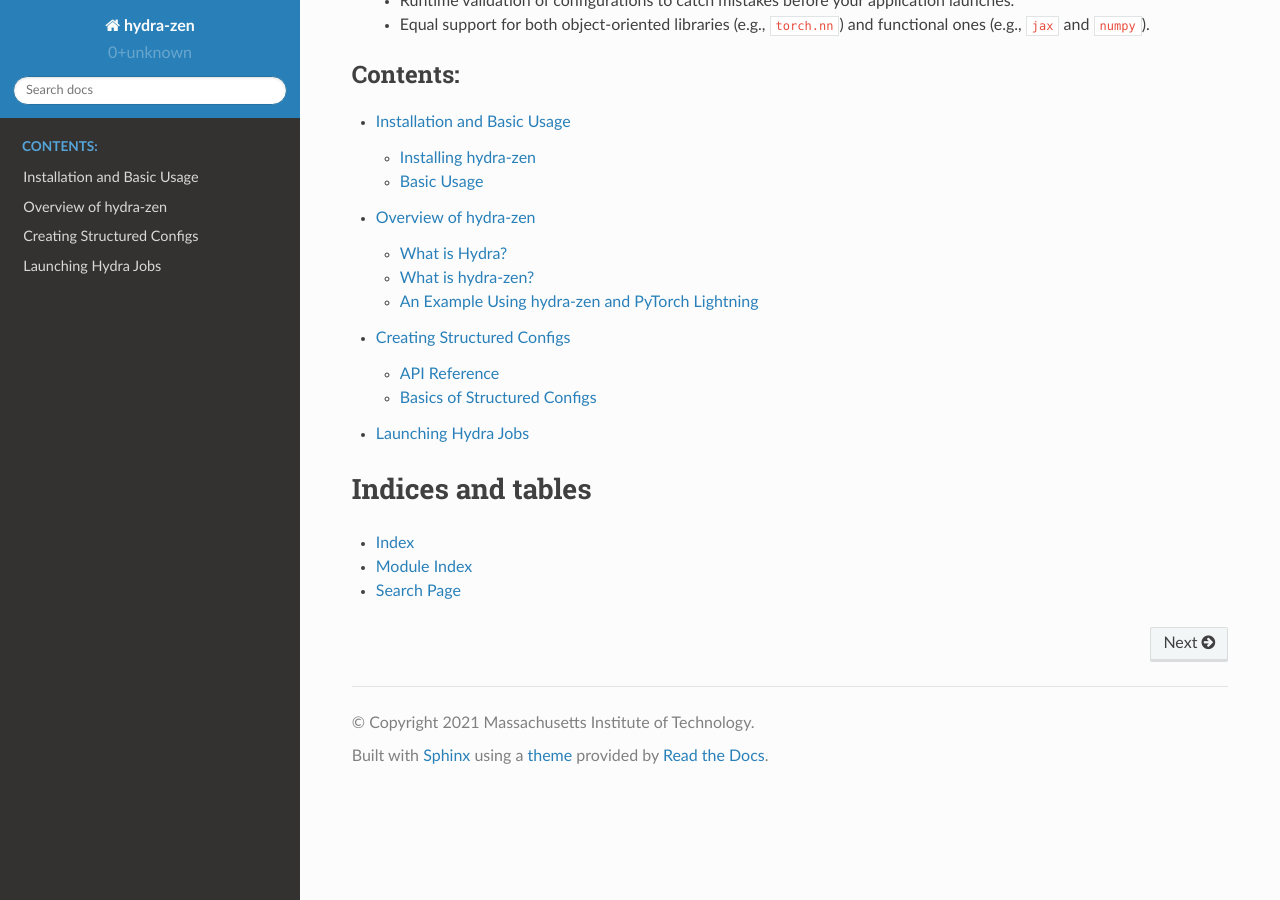
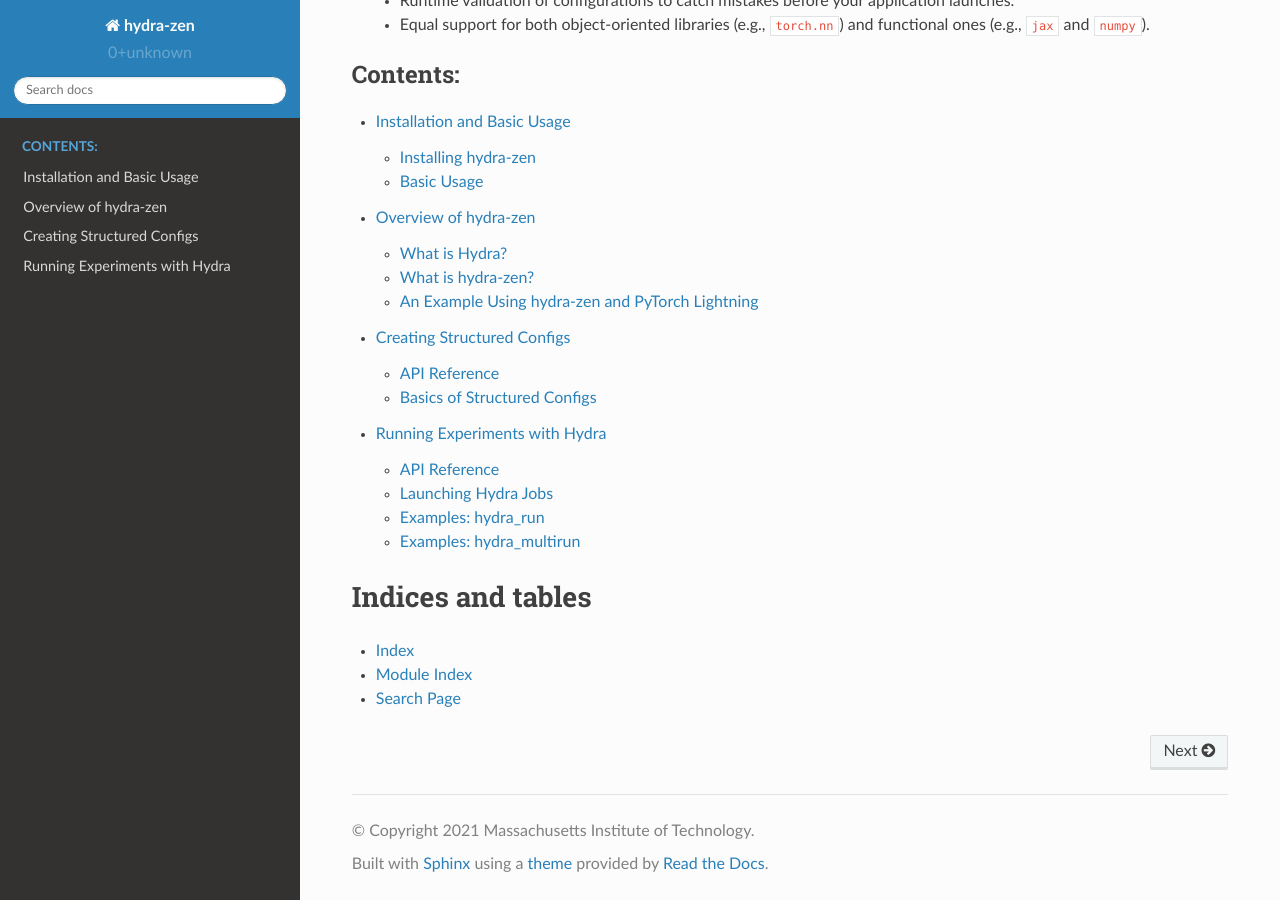
Before and after one commit to mit-ll-responsible-ai/hydra-zen, a Sphinx documentation site: the page built from docs/source/index.rst, in a window 1280 px wide and 900 px high, scrolled down 586 px. Built offline with Sphinx 7.4.7 and the Read the Docs theme 2.0.0, drawn with Linux system fonts in a browser that asks for light colours; some of the changed lines change nothing that is shown.

Commit message:
initial experimental copied from docstrings

```diff
--- a/docs/source/experimental.rst
+++ b/docs/source/experimental.rst
@@ -1,4 +1,8 @@
-Launching Hydra Jobs
+******************************
+Running Experiments with Hydra
+******************************
+
+API Reference
 ====================
 
 .. currentmodule:: hydra_zen.experimental
@@ -8,3 +12,151 @@
 
    hydra_run
    hydra_multirun
+
+Launching Hydra Jobs
+====================
+
+Both ``hydra_run`` and ``hydra_multirun`` mimic the functionality of Hydra's CLI for consumption in an interactive
+environment such as the Jupyter Notebook.  Similar to how Hydra CLI works, the keyword argument, `overrides`, is a
+string list of configuration values to use for a given experiment run.  For example, the Hydra CLI provided by::
+
+   $ python -m job.task_function job/group=group_name job.group.param=1
+
+would be::
+
+   >>> job = hydra_run(config, task_function, overrides=["job/group=group_name", "job.group.param=1"])
+
+For ``hydra_multirun``, the Hydra CLI provided by::
+
+   $ python -m job.task_function job/group=group_name job.group.param=1 --multirun
+
+would be::
+
+   >>> job = hydra_multirun(config, task_function, overrides=["job/group=group_name", "job.group.param=1"])
+
+and to sweep over parameters using the Hydra CLI::
+
+   $ python -m job.task_function job/group=group_name job.group.param=1,2,3 --multirun
+
+would become::
+
+   >>> job = hydra_multirun(config, task_function, overrides=["job/group=group_name", "job.group.param=1,2,3"])
+
+Additionally, since these functions end up executing Hydra we get all the benefits of Hydra's job configuration and logging
+such as the creation of a experiment working directory.  See Configuring Hydra [2]_ for more details on customizing Hydra.
+
+Examples: hydra_run
+====================
+
+Launch a Hydra job defined by `task_function` using the configuration provided in `config`.
+
+.. code:: python
+
+    >>> from hydra_zen import instantiate, builds
+    >>> from hydra_zen.experimental import hydra_run
+    >>> job = hydra_run(builds(dict, a=1, b=1), task_function=instantiate)
+    >>> job.return_value
+    {'a': 1, 'b': 1}
+
+Using a more complex task function:
+
+.. code:: python
+
+    >>> from hydra_zen.experimental import hydra_run
+    >>> from hydra_zen import builds, instantiate
+    >>> cfg = dict(f=builds(pow, exp=2, hydra_partial=True), x=10)
+    >>> def task_function(cfg):
+    ...    return instantiate(cfg.f)(cfg.x)
+
+Launch a job to evaluate the function using the given configuration:
+
+.. code:: python
+
+    >>> job = hydra_run(cfg, task_function)
+    >>> job.return_value
+    100
+
+An example using PyTorch:
+
+.. code:: python
+
+    >>> from torch.optim import Adam
+    >>> from torch.nn import Linear
+    >>> AdamConfig = builds(Adam, lr=0.001, hydra_partial=True)
+    >>> ModelConfig = builds(Linear, in_features=1, out_features=1)
+    >>> cfg = dict(optim=AdamConfig(), model=ModelConfig())
+    >>> def task_function(cfg):
+    ...     cfg = instantiate(cfg)
+    ...     optim = cfg.optim(model.parameters())
+    ...     loss = cfg.model(torch.ones(1)).mean()
+    ...     optim.zero_grad()
+    ...     loss.backward()
+    ...     optim.step()
+    ...     return loss.item()
+    >>> jobs = hydra_run(cfg, task_function, overrides=["optim.lr=0.1"])
+    >>> j.return_value
+    0.3054758310317993
+
+Examples: hydra_multirun
+========================
+
+Launch a Hydra multi-run ([3]_) job defined by `task_function` using the configurationprovided in `config`.
+
+.. code:: python
+
+    >>> job = hydra_multirun(
+    ...     builds(dict, a=1, b=1),
+    ...     task_function=instantiate,
+    ...     overrides=["a=1,2"],
+    ... )
+    >>> [j.return_value for j in job[0]]
+    [{'a': 1, 'b': 1}, {'a': 2, 'b': 1}]
+
+Using a more complex `task_function`
+
+.. code:: python
+
+    >>> from hydra_zen import builds, instantiate
+    >>> cfg = dict(f=builds(pow, exp=2, hydra_partial=True), x=1)
+    >>> def task_function(cfg):
+    ...    return instantiate(cfg.f)(cfg.x)
+
+Launch a multi-run over a list of different `x` values using Hydra's override syntax `range`:
+
+.. code:: python
+
+    >>> jobs = hydra_multirun(cfg, task_function, overrides=["x=range(-2,3)"])
+    >>> [j.return_value for j in jobs[0]]
+    [4, 1, 0, 1, 4]
+
+An example using PyTorch
+
+.. code:: python
+
+    >>> from torch.optim import Adam
+    >>> from torch.nn import Linear
+    >>> AdamConfig = builds(Adam, lr=0.001, hydra_partial=True)
+    >>> ModelConfig = builds(Linear, in_features=1, out_features=1)
+    >>> cfg = dict(optim=AdamConfig(), model=ModelConfig())
+    >>> def task_function(cfg):
+    ...     cfg = instantiate(cfg)
+    ...     optim = cfg.optim(model.parameters())
+    ...     loss = cfg.model(torch.ones(1)).mean()
+    ...     optim.zero_grad()
+    ...     loss.backward()
+    ...     optim.step()
+    ...     return loss.item()
+
+Evaluate the function for different learning rates
+
+.. code:: python
+
+    >>> jobs = hydra_multirun(cfg, task_function, overrides=["optim.lr=0.1,1.0"])
+    >>> [j.return_value for j in jobs[0]]
+    [0.3054758310317993, 0.28910207748413086]
+
+References
+----------
+.. [1] https://hydra.cc/docs/advanced/override_grammar/basic
+.. [2] https://hydra.cc/docs/configure_hydra/intro
+.. [3] https://hydra.cc/docs/tutorials/basic/running_your_app/multi-run
```
